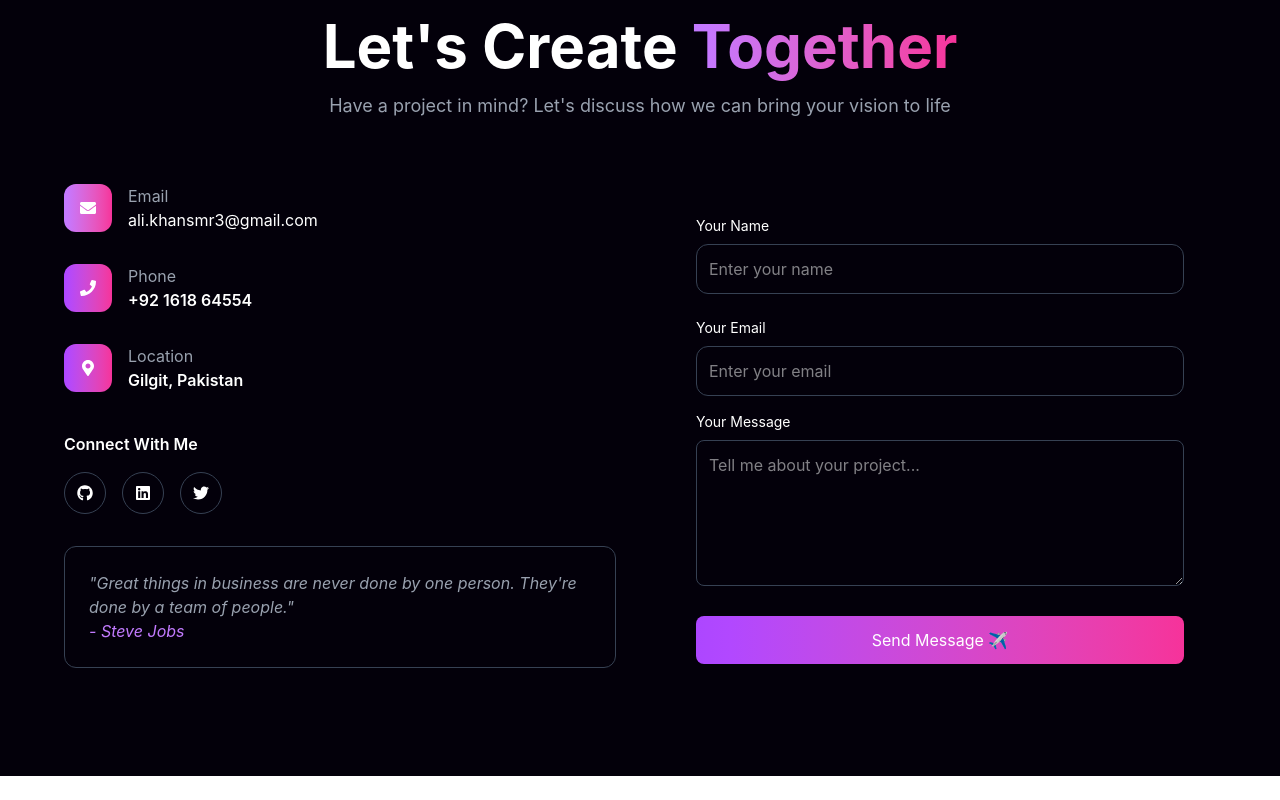
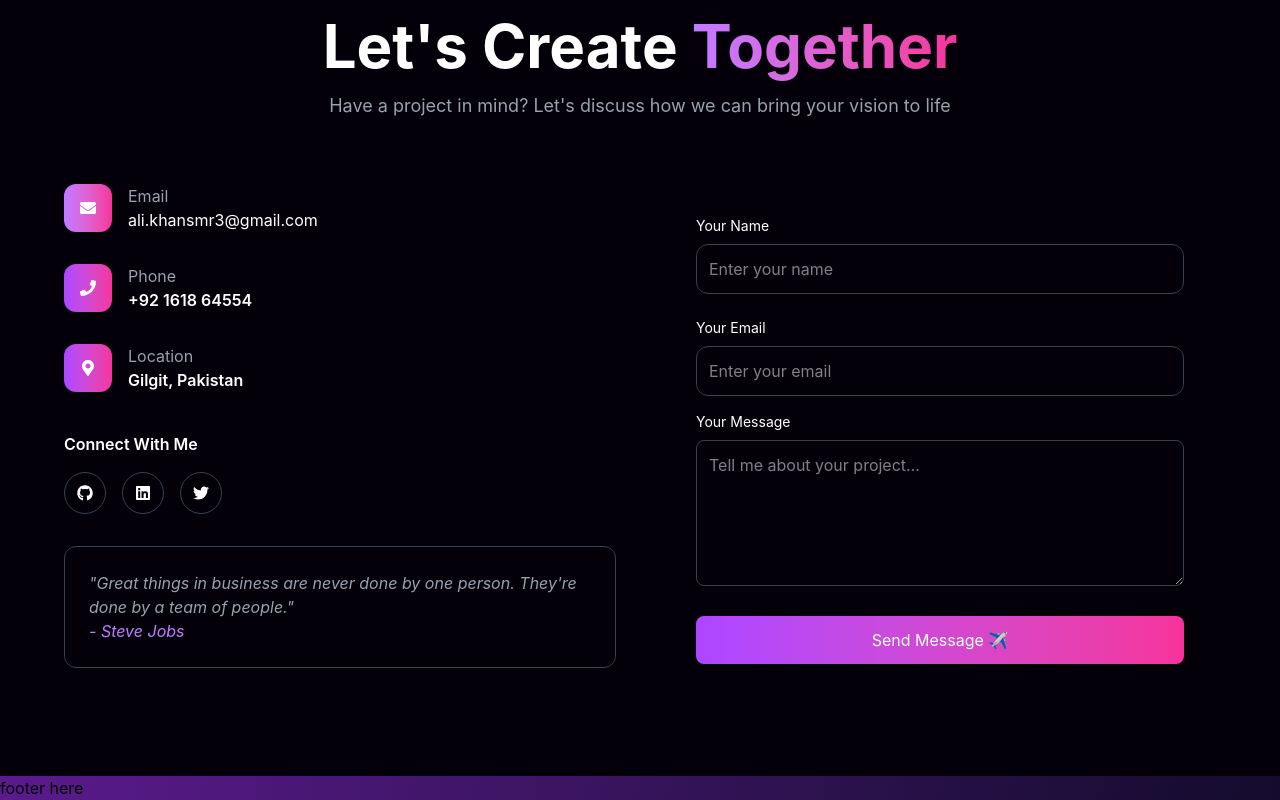
Before and after one commit to muhammad230/Mohdsite.com, a React (Vite) app: page / in a window 1280 px wide. Shown: the part 4340-5140 px from the top of the page. Before the commit the page ends 5116 px from the top, so only its background shows below. Built offline with nearby package versions, Linux system fonts and the light colour scheme.

Commit message:
initial commit in footer

```diff
--- a/src/App.jsx
+++ b/src/App.jsx
@@ -5,6 +5,7 @@
 import Work from './Components/Work';
 import Skill from './Components/Skill';
 import ContactSection from './Components/ContactSection';
+import Footer from './Components/Footer';
 
 function App() {
   return (
@@ -18,7 +19,8 @@
       <Work />
       <Skill />
       <ContactSection/>
-    </div>
+      <Footer/>
+  </div>
   );
 }
 
--- /dev/null
+++ b/src/Components/Footer.jsx
@@ -0,0 +1,12 @@
+import React from 'react'
+
+const Footer = () => {
+  return (
+    <div>
+      <h1>footer here
+      </h1>
+    </div>
+  )
+}
+
+export default Footer
```
